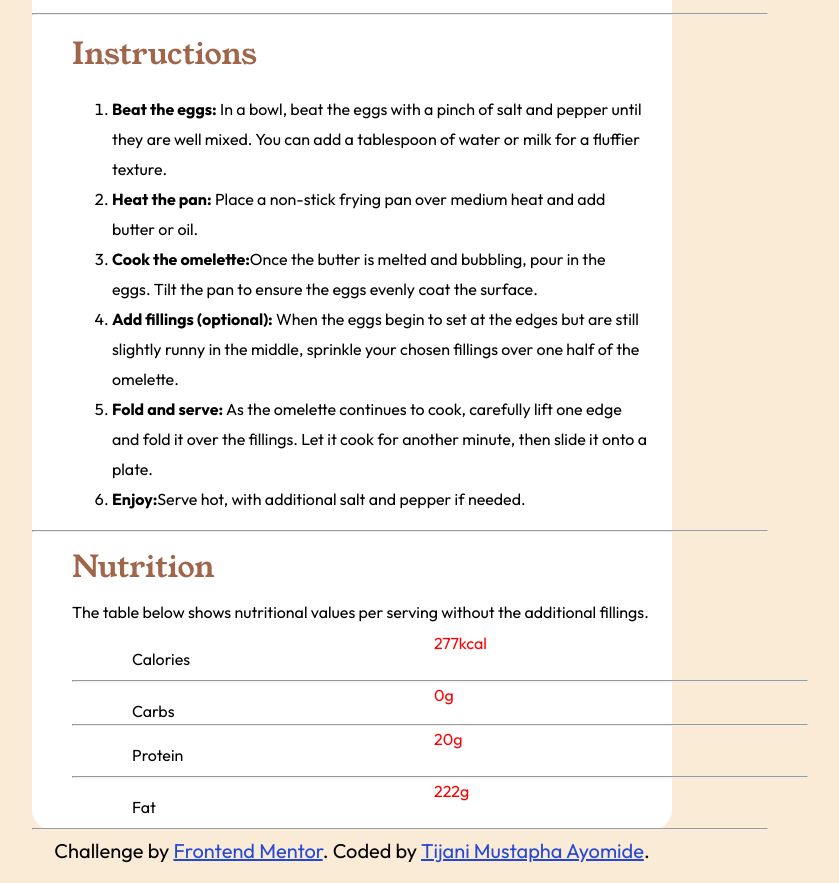
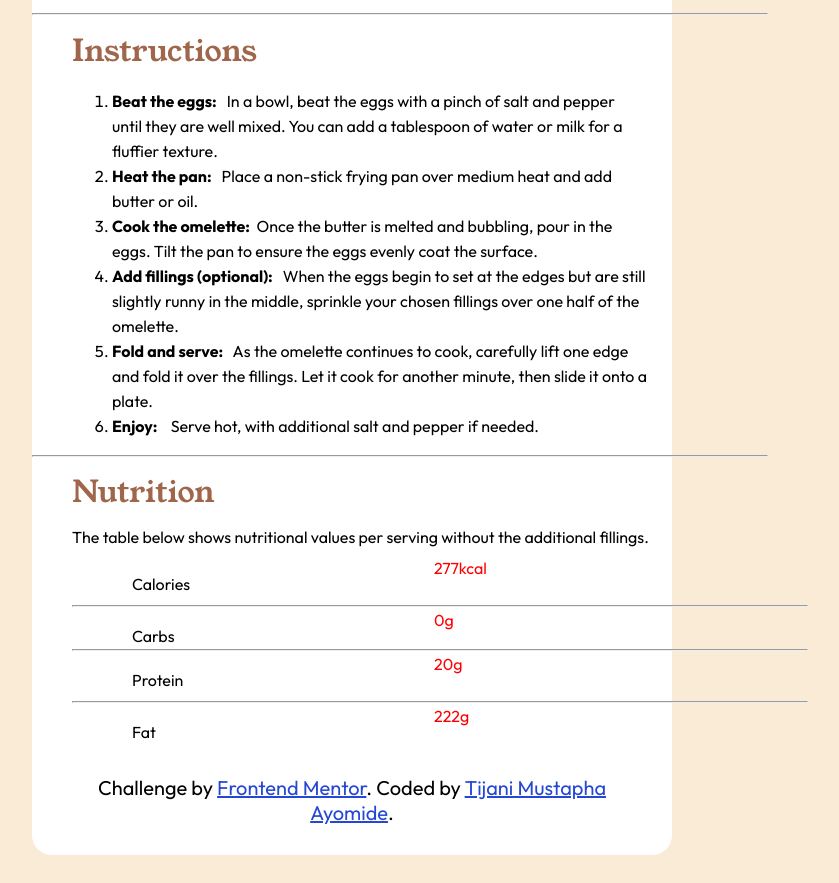
Before and after one commit to Purreheart/FRONTEND-PROJECT-SOLUTIONS-, a plain HTML site: page index.html in a window 1280 px wide. Shown: the part 1090-1973 px from the top of the page, without its empty margins (288-1127 px from the left). Drawn offline with Linux system fonts and the light colour scheme.

Commit message:
Update index.html

```diff
--- a/index.html
+++ b/index.html
@@ -11,10 +11,11 @@
 
   <!-- Feel free to remove these styles or customise in your own stylesheet 👍 -->
   <style>
-    .attribution { font-size: 20px; text-align: center; }
+    .attribution { font-size: 20px; text-align: center;
+    padding: 30px;
+    }
     .attribution a { color: hsl(228, 70%, 49%);
       font-family: font;
-      padding-bottom: 20px;
      }
   </style>
 </head>
@@ -50,16 +51,16 @@
         </section>
         <hr>
         <!----Imstructions-->
-        <section class="instruction" style=" border-radius: 20px; padding-left: 40px; line-height: 30px;">
+        <section class="instruction" >
             <h2>Instructions</h2>
             <ol>
-              <li><span>Beat the eggs:</span> In a bowl, beat the eggs with a pinch of salt and pepper until they are well mixed.
+              <li><span>Beat the eggs:</span>&nbsp;&nbsp; In a bowl, beat the eggs with a pinch of salt and pepper until they are well mixed.
               You can add a tablespoon of water or milk for a fluffier texture.</li>
-              <li><span>Heat the pan:</span>  Place a non-stick frying pan over medium heat and add butter or oil.</li>
-              <li><span>Cook the omelette:</span>Once the butter is melted and bubbling, pour in the eggs. Tilt the pan to ensure the eggs evenly coat the surface.</li>
-              <li><span>Add fillings (optional):</span> When the eggs begin to set at the edges but are still slightly runny in the middle, sprinkle your chosen fillings over one half of the omelette.</li>
-              <li><span> Fold and serve:</span> As the omelette continues to cook, carefully lift one edge and fold it over the fillings. Let it cook for another minute, then slide it onto a plate.</li>
-              <li><span>Enjoy:</span>Serve hot, with additional salt and pepper if needed.</li>
+              <li><span>Heat the pan:</span>&nbsp;&nbsp;  Place a non-stick frying pan over medium heat and add butter or oil.</li>
+              <li><span>Cook the omelette:</span>&nbsp;&nbsp;Once the butter is melted and bubbling, pour in the eggs. Tilt the pan to ensure the eggs evenly coat the surface.</li>
+              <li><span>Add fillings (optional):</span> &nbsp;&nbsp;When the eggs begin to set at the edges but are still slightly runny in the middle, sprinkle your chosen fillings over one half of the omelette.</li>
+              <li><span> Fold and serve:</span>&nbsp;&nbsp; As the omelette continues to cook, carefully lift one edge and fold it over the fillings. Let it cook for another minute, then slide it onto a plate.</li>
+              <li><span>Enjoy:</span>&nbsp;&nbsp;&nbsp;&nbsp;Serve hot, with additional salt and pepper if needed.</li>
             </ol>
         </section>
             <hr>
@@ -107,21 +108,13 @@
         </div>
         </section>
 
-        <hr>
-       </div>
-
-
-
-
-
-
-
-
-
-  <div class="attribution">
+       <div class="attribution">
     Challenge by <a href="https://www.frontendmentor.io?ref=challenge" target="_blank">Frontend Mentor</a>.
     Coded by <a href="https://www.linkedin.com/in/tijani-mustapha-5504972b0?utm_source=share&utm_campaign=share_via&utm_content=profile&utm_medium=android_app
     ">Tijani Mustapha Ayomide</a>.
   </div>
+      </div>
+
+
 </body>
 </html>
```
